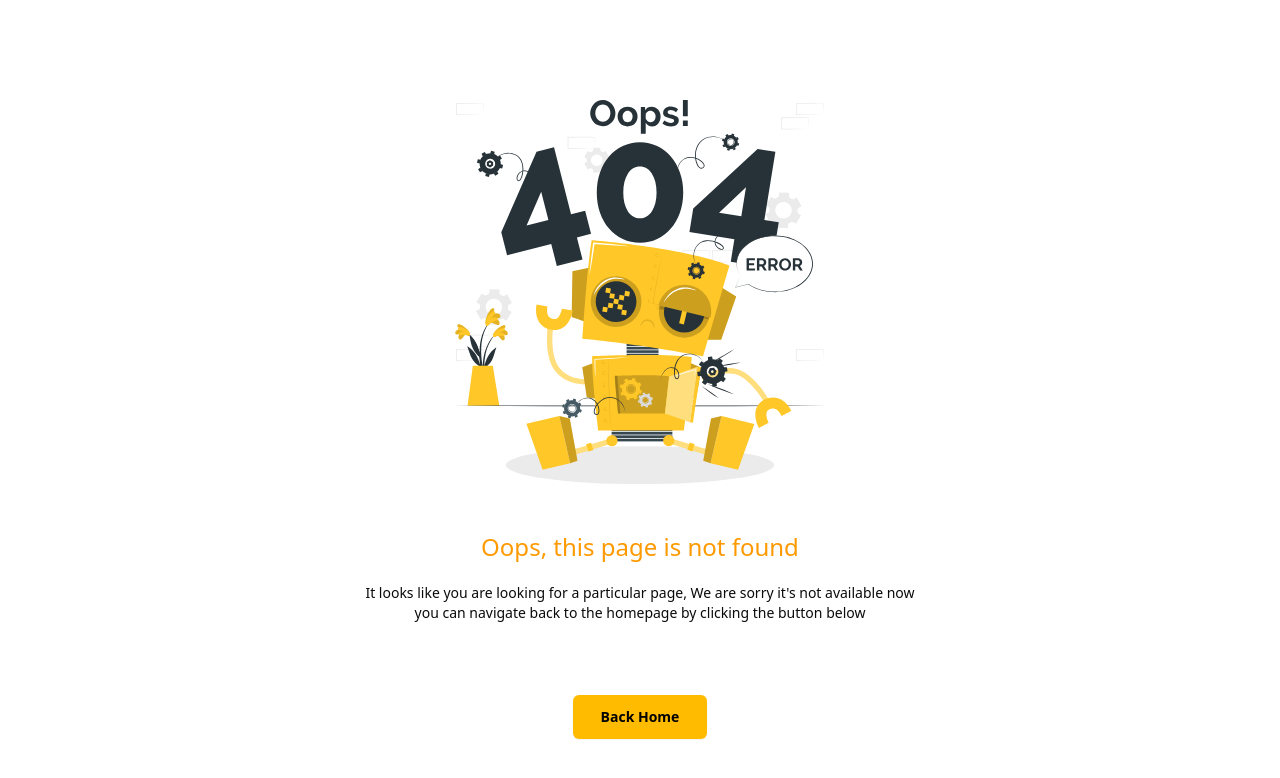
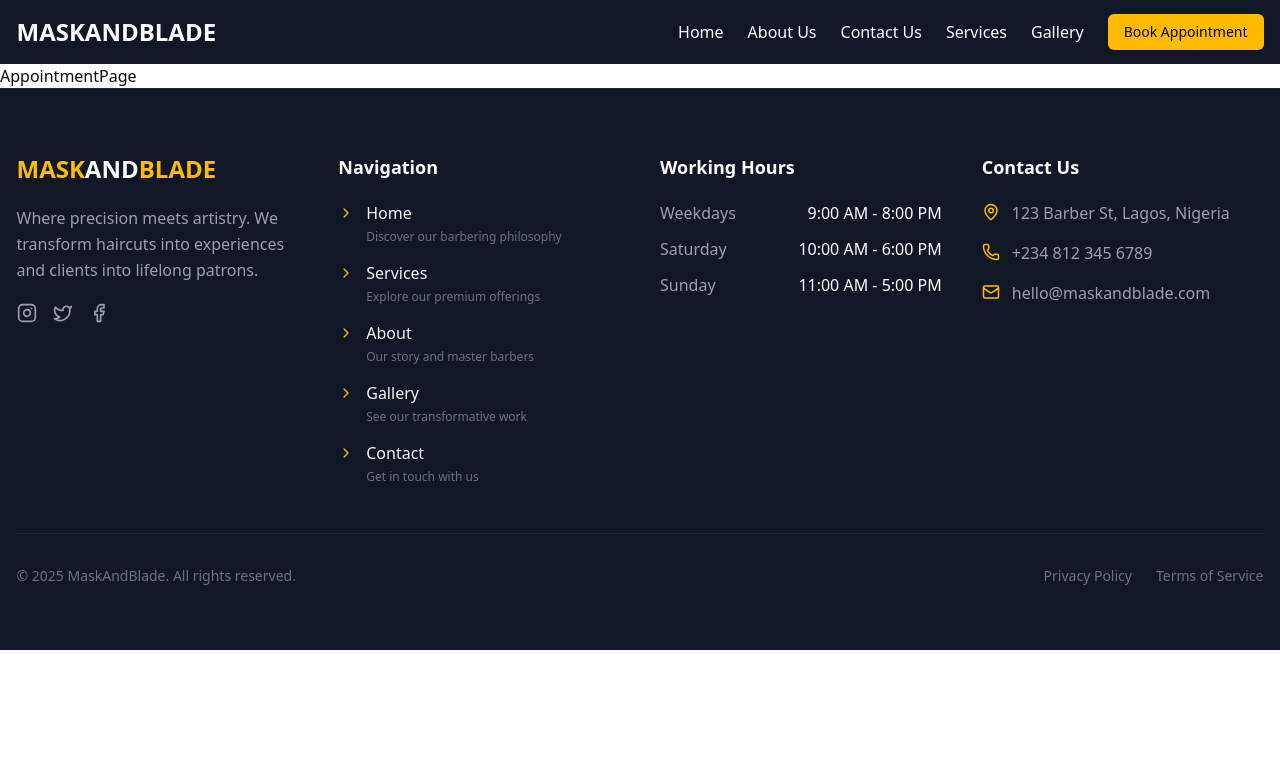
Before and after one commit to Trayshmhirk/maskandblade-app, a Next.js app: page /appointment in a window 1280 px wide. Before the commit this address had no page. Shown: the top 778 px of the page. Built offline with nearby package versions, Linux system fonts and the light colour scheme.

Commit message:
create appointment page.tsx

```diff
--- /dev/null
+++ b/src/app/(customer)/appointment/page.tsx
@@ -0,0 +1,7 @@
+import React from "react";
+
+const AppointmentPage = () => {
+  return <div>AppointmentPage</div>;
+};
+
+export default AppointmentPage;
```
